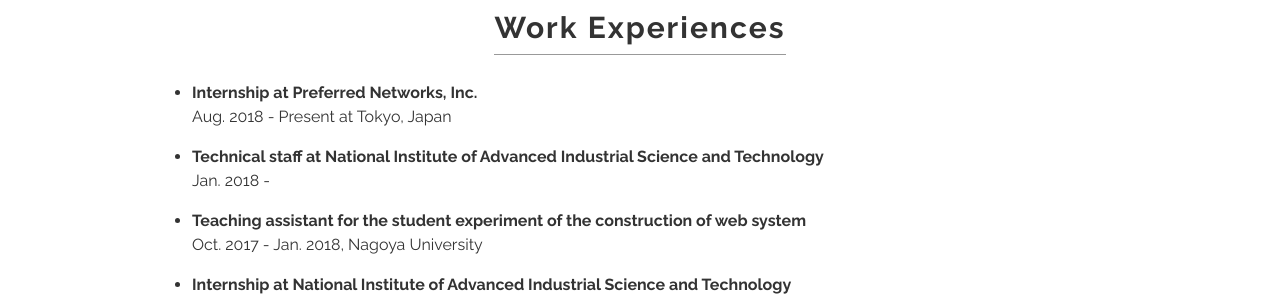
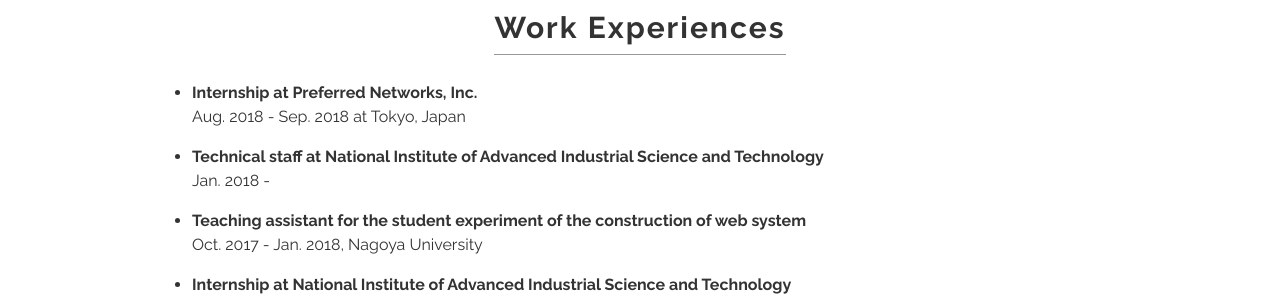
Before and after one commit to enomotokenji/enomotokenji.github.io, a Jekyll site: the page index.html, which Jekyll copies as it is, in a window 1280 px wide and 900 px high, scrolled down 1185 px. Shown: the part 153-453 px from the top of the window. Built offline with Jekyll 4.4.1, drawn with Linux system fonts in a browser that asks for light colours; nearby versions of some CDN libraries.

Commit message:
updated work experiences

```diff
--- a/index.html
+++ b/index.html
@@ -76,7 +76,7 @@
         <h2 class="sub-heading">Work Experiences</h2>
         <div class="edu-text">
             <ul>
-                <li><strong>Internship at Preferred Networks, Inc.</strong><br>Aug. 2018 - Present at Tokyo, Japan</li>
+                <li><strong>Internship at Preferred Networks, Inc.</strong><br>Aug. 2018 - Sep. 2018 at Tokyo, Japan</li>
             </ul>
             <ul>
                 <li><strong>Technical staff at National Institute of Advanced Industrial Science and Technology</strong><br>Jan. 2018 - </li>
```
